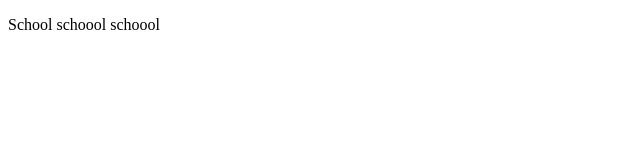
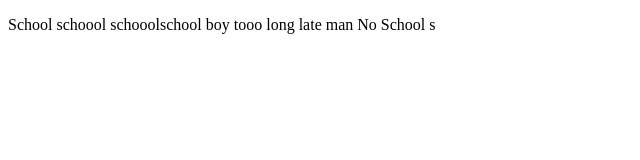
Before and after one commit to kyaloeric/jituprac, a plain HTML site: page two.html in a window 1280 px wide. Shown: the whole page, without its empty margins (0-640 px from the left). Drawn offline with Linux system fonts and the light colour scheme.

Commit message:
added code on my new branch nyeru

```diff
--- a/two.html
+++ b/two.html
@@ -7,7 +7,13 @@
 </head>
 <body>
     <p>
-        School schoool schoool
+        School schoool schooolschool boy
+        tooo long
+        late man
+        No
+        School
+
+        s
     </p>
 </body>
 </html>
```
Also changed, not shown: style.css (+0 -15 lines), README.md.
